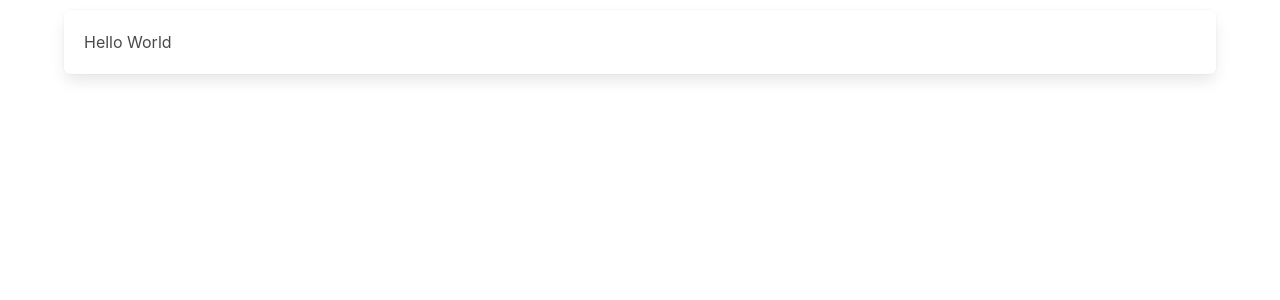
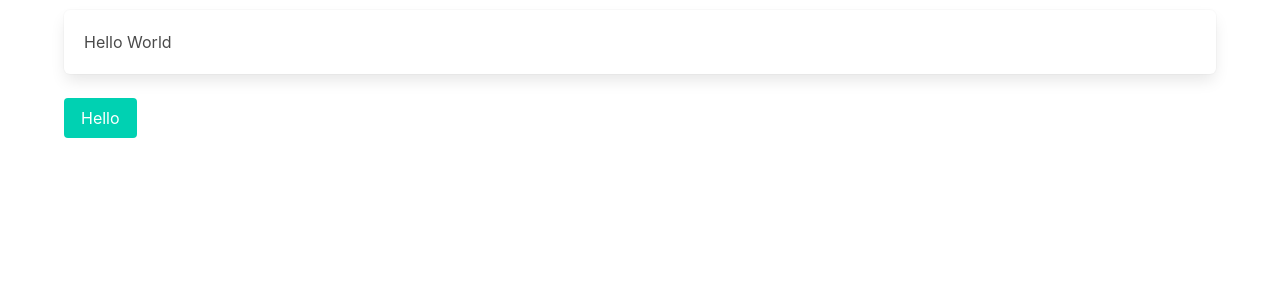
Before and after one commit to danielschmitz/react-bulma, a React (Create React App) app: page / in a window 1280 px wide. Shown: the top 300 px of the page. Built offline with nearby package versions, Linux system fonts and the light colour scheme.

Commit message:
button with properties

```diff
--- a/src/App.js
+++ b/src/App.js
@@ -1,11 +1,13 @@
-import Box from "./components/box";
+import Box from "./components/box"
+import Button from "./components/button"
 
 function App() {
   return (
     <div className="container">
       <Box>Hello World</Box>
+      <Button>Hello</Button>
     </div>
   );
 }
 
-export default App;
+export default App
--- a/src/components/box.js
+++ b/src/components/box.js
@@ -1,5 +1,4 @@
 export default function Box(props) {
-    console.log(props)
     return (
         <div className="box">{props.children}</div>
     )
--- /dev/null
+++ b/src/components/button.js
@@ -0,0 +1,12 @@
+export default function Button(props) {
+
+    const small = props.small ? " is-small " : ""
+    const large = props.large ? " is-large " : ""
+    const danger = props.danger ? " is-danger " : ""
+
+    const className = "button is-primary " + small + large + danger
+
+    return (
+        <button className={className}> {props.children}</button >
+    )
+}
```
